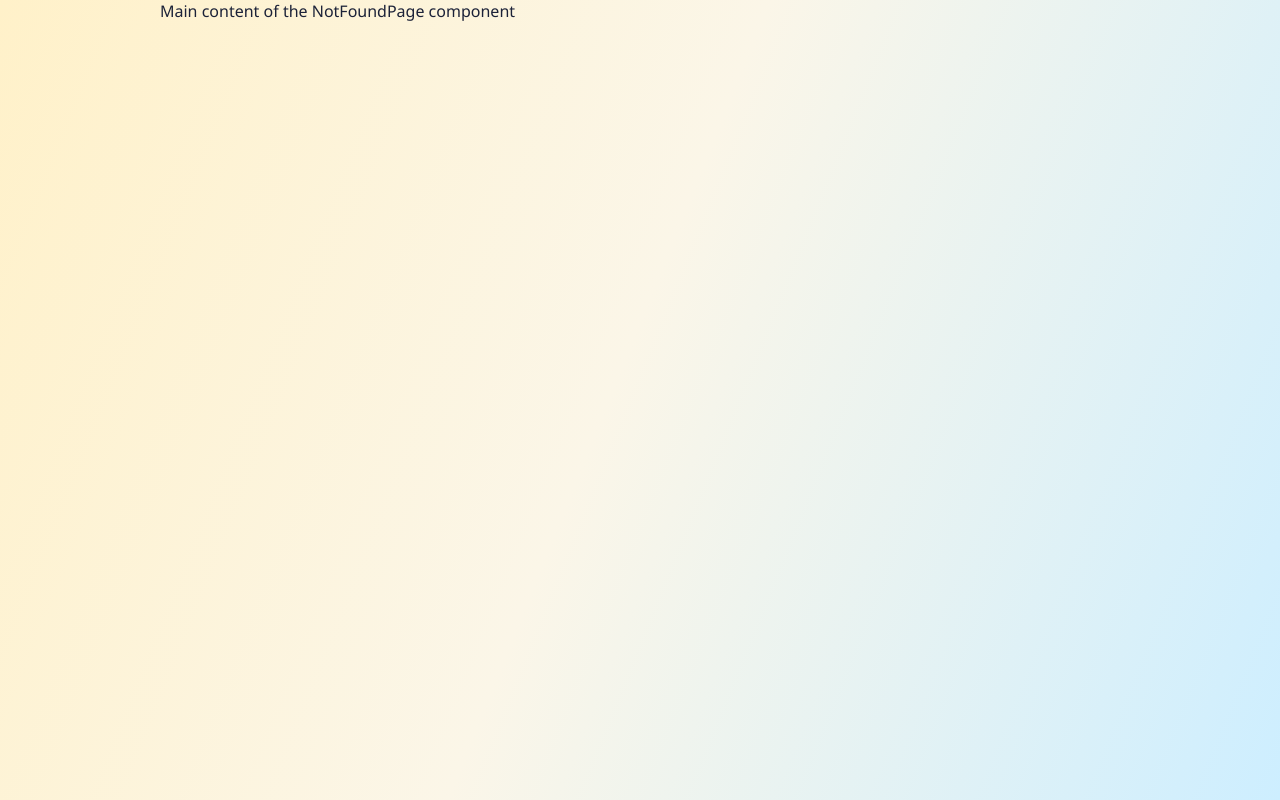
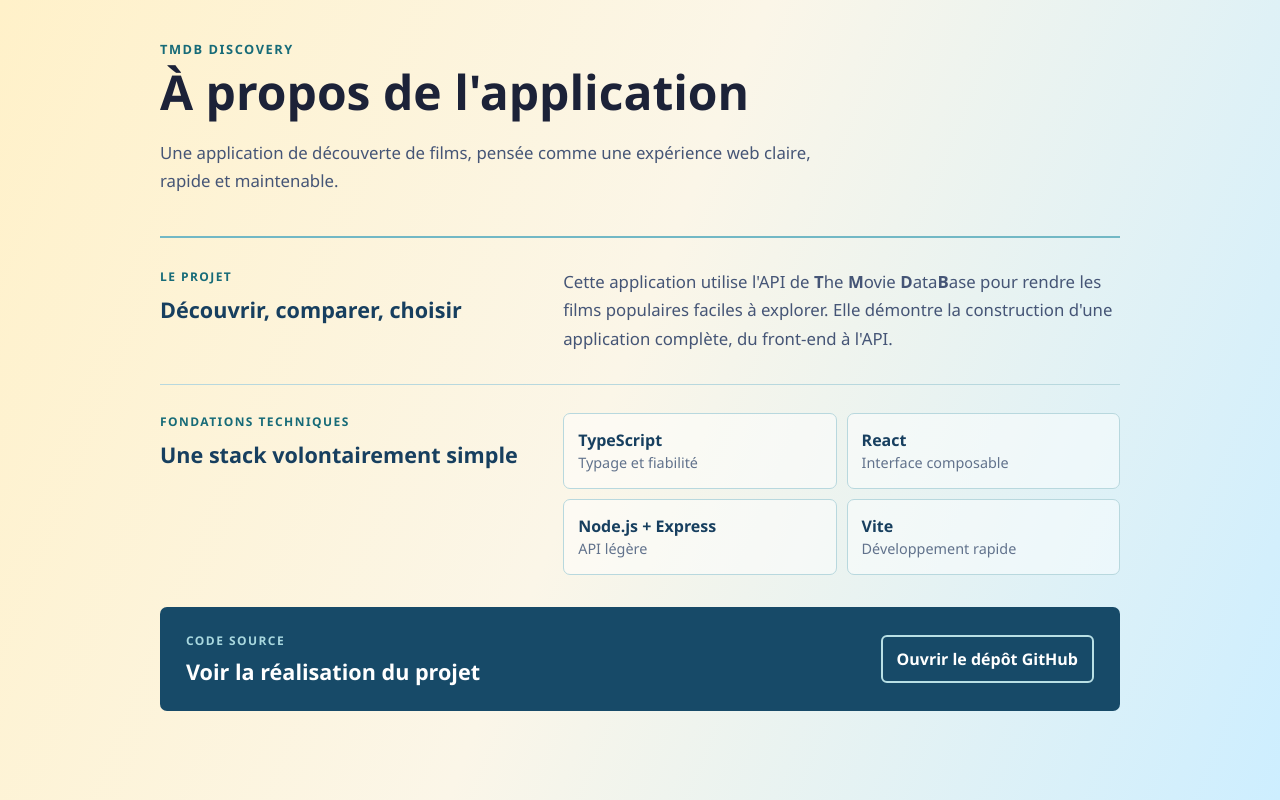
Before and after one commit to paulbabin/themoviedb-discovery-app, a React (Vite) app: page /about in a window 1280 px wide. Built offline with nearby package versions, Linux system fonts and the light colour scheme.

Commit message:
feat: ✨ ajouter la page À propos avec style et contenu

```diff
--- a/src/front-end/App.tsx
+++ b/src/front-end/App.tsx
@@ -3,12 +3,14 @@
 import MovieDetailPage from './pages/MovieDetailPage';
 import MoviesListPage from './pages/MoviesListPage';
 import NotFoundPage from './pages/NotFoundPage';
+import AboutPage from './pages/AboutPage';
 
 export default function App() {
   return (
     <Routes>
       <Route path="/" element={<Navigate to="/movies" replace />} />
       <Route path="/movies" element={<MoviesListPage />} />
+      <Route path="/about" element={<AboutPage />} />
       <Route path="/movies/:id" element={<MovieDetailPage />} />
       <Route path="*" element={<NotFoundPage />} />
     </Routes>
--- /dev/null
+++ b/src/front-end/pages/AboutPage.css
@@ -0,0 +1,33 @@
+.about-page {
+  width: min(960px, calc(100% - 40px));
+  margin: 0 auto;
+  padding: 40px 0 56px;
+  color: #1c2238;
+}
+
+.about-page h1 {
+  margin: 0 0 20px;
+  font-size: clamp(2rem, 5vw, 3rem);
+  line-height: 1.1;
+}
+
+.about-page p {
+  max-width: 68ch;
+  margin: 0 0 16px;
+  color: #455576;
+  font-size: 1.05rem;
+  line-height: 1.7;
+}
+
+.about-page a {
+  color: #176b78;
+  text-underline-offset: 3px;
+}
+
+.about-page a:hover {
+  color: #104b58;
+}
+
+.about-page a:focus-visible {
+  border-radius: 2px;
+}
--- /dev/null
+++ b/src/front-end/pages/AboutPage.tsx
@@ -0,0 +1,171 @@
+import './AboutPage.css';
+
+const foundations = [
+  ['TypeScript', 'Typage et fiabilité'],
+  ['React', 'Interface composable'],
+  ['Node.js + Express', 'API légère'],
+  ['Vite', 'Développement rapide'],
+];
+
+export default function AboutPage() {
+  return (
+    <main className="about-page">
+      <header style={{ marginBottom: 40 }}>
+        <div
+          style={{
+            color: '#176b78',
+            fontSize: '0.8rem',
+            fontWeight: 800,
+            letterSpacing: '0.12em',
+            marginBottom: 8,
+          }}
+        >
+          TMDB DISCOVERY
+        </div>
+
+        <h1>À propos de l'application</h1>
+
+        <p>
+          Une application de découverte de films, pensée comme une expérience
+          web claire, rapide et maintenable.
+        </p>
+      </header>
+
+      <section
+        style={{
+          display: 'grid',
+          gridTemplateColumns: 'minmax(220px, 0.8fr) 1.2fr',
+          gap: 32,
+          borderTop: '2px solid #72b8c5',
+          borderBottom: '1px solid #b8d8de',
+          padding: '30px 0',
+          marginBottom: 28,
+        }}
+      >
+        <div>
+          <div
+            style={{
+              color: '#176b78',
+              fontSize: '0.75rem',
+              fontWeight: 800,
+              letterSpacing: '0.12em',
+              marginBottom: 10,
+            }}
+          >
+            LE PROJET
+          </div>
+          <h2 style={{ margin: 0, color: '#173f5f', fontSize: '1.35rem' }}>
+            Découvrir, comparer, choisir
+          </h2>
+        </div>
+
+        <p style={{ margin: 0 }}>
+          Cette application utilise l'API de <b>T</b>he <b>M</b>ovie <b>D</b>ata
+          <b>B</b>ase pour rendre les films populaires faciles à explorer. Elle
+          démontre la construction d'une application complète, du front-end à
+          l'API.
+        </p>
+      </section>
+
+      <section
+        style={{
+          display: 'grid',
+          gridTemplateColumns: 'minmax(220px, 0.8fr) 1.2fr',
+          gap: 32,
+          marginBottom: 32,
+        }}
+      >
+        <div>
+          <div
+            style={{
+              color: '#176b78',
+              fontSize: '0.75rem',
+              fontWeight: 800,
+              letterSpacing: '0.12em',
+              marginBottom: 10,
+            }}
+          >
+            FONDATIONS TECHNIQUES
+          </div>
+          <h2 style={{ margin: 0, color: '#173f5f', fontSize: '1.35rem' }}>
+            Une stack volontairement simple
+          </h2>
+        </div>
+
+        <div
+          style={{
+            display: 'grid',
+            gridTemplateColumns: 'repeat(2, minmax(0, 1fr))',
+            gap: 10,
+          }}
+        >
+          {foundations.map(([title, description]) => (
+            <article
+              key={title}
+              style={{
+                border: '1px solid #b8d8de',
+                borderRadius: 7,
+                padding: '15px 14px',
+                background: 'rgba(255, 255, 255, 0.45)',
+              }}
+            >
+              <strong style={{ display: 'block', color: '#173f5f' }}>
+                {title}
+              </strong>
+              <span style={{ color: '#61728c', fontSize: '0.9rem' }}>
+                {description}
+              </span>
+            </article>
+          ))}
+        </div>
+      </section>
+
+      <aside
+        style={{
+          display: 'flex',
+          alignItems: 'center',
+          justifyContent: 'space-between',
+          gap: 24,
+          borderRadius: 7,
+          padding: '25px 26px',
+          color: '#fff',
+          background: '#174a68',
+        }}
+      >
+        <div>
+          <div
+            style={{
+              color: '#a9d8df',
+              fontSize: '0.75rem',
+              fontWeight: 800,
+              letterSpacing: '0.12em',
+              marginBottom: 8,
+            }}
+          >
+            CODE SOURCE
+          </div>
+          <h2 style={{ margin: 0, fontSize: '1.35rem' }}>
+            Voir la réalisation du projet
+          </h2>
+        </div>
+
+        <a
+          href="https://github.com/paulbabin/themoviedb-discovery-app/"
+          target="_blank"
+          rel="noreferrer"
+          style={{
+            padding: '11px 14px',
+            border: '2px solid #b9e0e5',
+            borderRadius: 6,
+            color: '#fff',
+            fontWeight: 800,
+            textDecoration: 'none',
+            whiteSpace: 'nowrap',
+          }}
+        >
+          Ouvrir le dépôt GitHub
+        </a>
+      </aside>
+    </main>
+  );
+}
```
